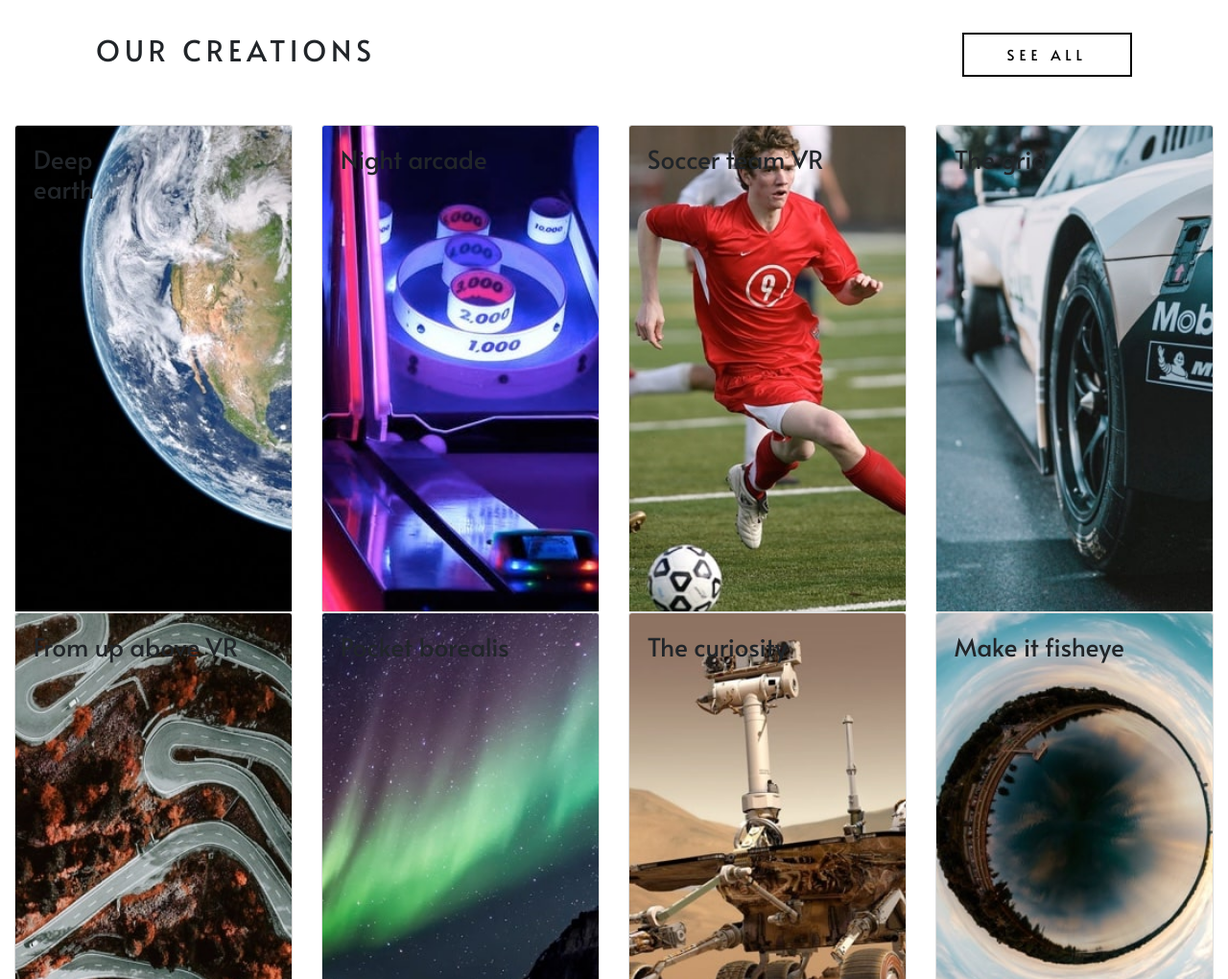
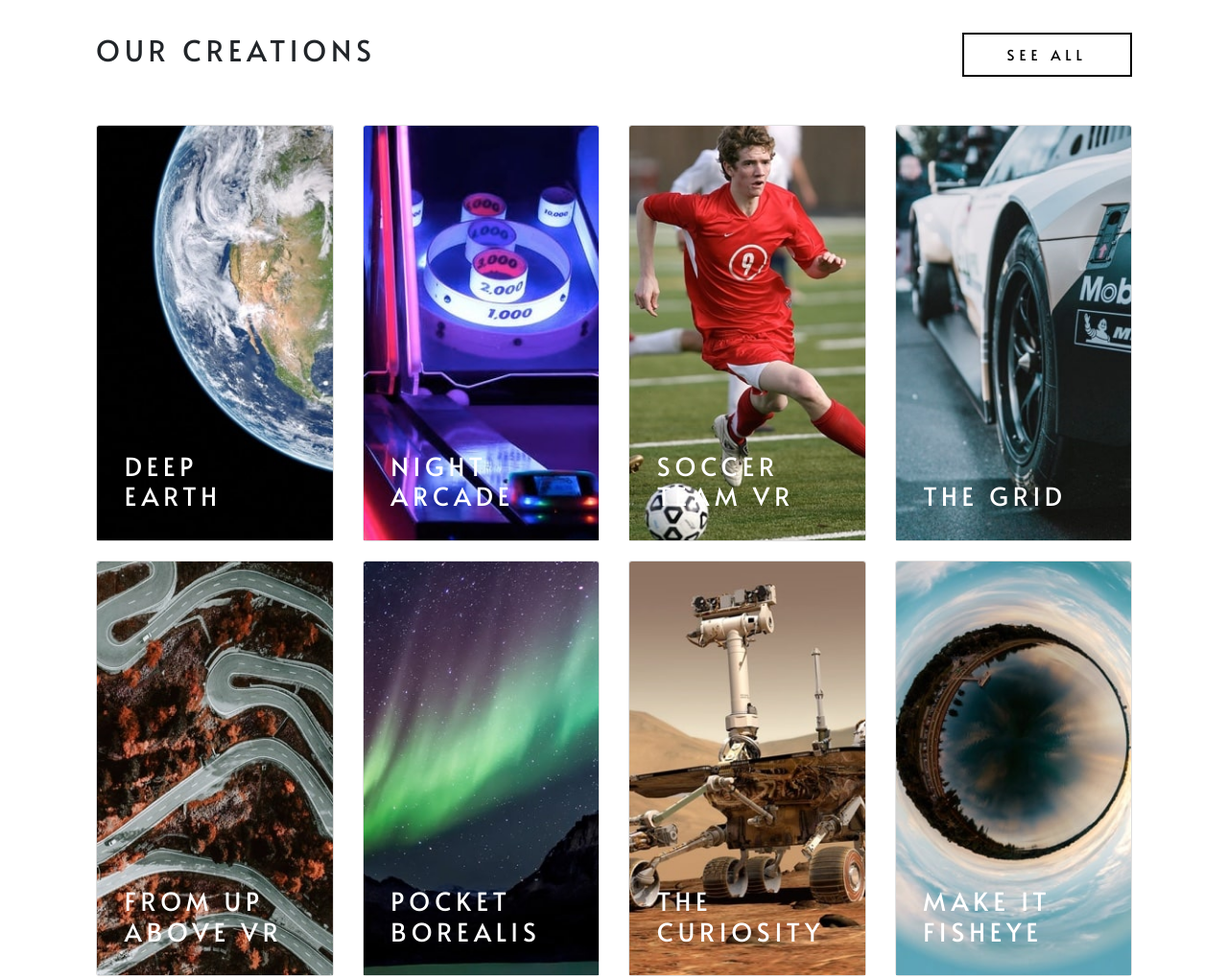
Before and after one commit to GilbertoASJ/Loopstudios, a plain HTML site: page index.html in a window 1280 px wide. Shown: the part 1260-2280 px from the top of the page at 96% size. Drawn offline with nearby package versions, Linux system fonts and the light colour scheme.

Commit message:
Update file

```diff
--- a/css/style.css
+++ b/css/style.css
@@ -126,3 +126,43 @@ header #msg .col-md-7 h1 {
     text-decoration: none;
     transition: 0.5s;
 }
+
+/* --------------------------------- First Card Section */
+#first-card-section {
+    padding: 0 100px 20px;
+}
+
+#first-card-section h3 {
+    text-transform: uppercase;
+    color: hsl(0, 0%, 100%);
+    letter-spacing: 5px;
+    padding-left: 10px;
+}
+
+.card-img-overlay {
+    display: flex;
+    align-items: flex-end;
+    cursor: pointer;
+}
+
+#first-card-section .col-md-3:hover {
+    opacity: 0.4;
+    transition: 0.5s;
+}
+
+/* --------------------------------- Second Card Section */
+#second-card-section {
+    padding: 0 100px 20px;
+}
+
+#second-card-section h3 {
+    text-transform: uppercase;
+    color: hsl(0, 0%, 100%);
+    letter-spacing: 5px;
+    padding-left: 10px;
+}
+
+#second-card-section .col-md-3:hover {
+    opacity: 0.2;
+    transition: 0.5s;
+}
```
